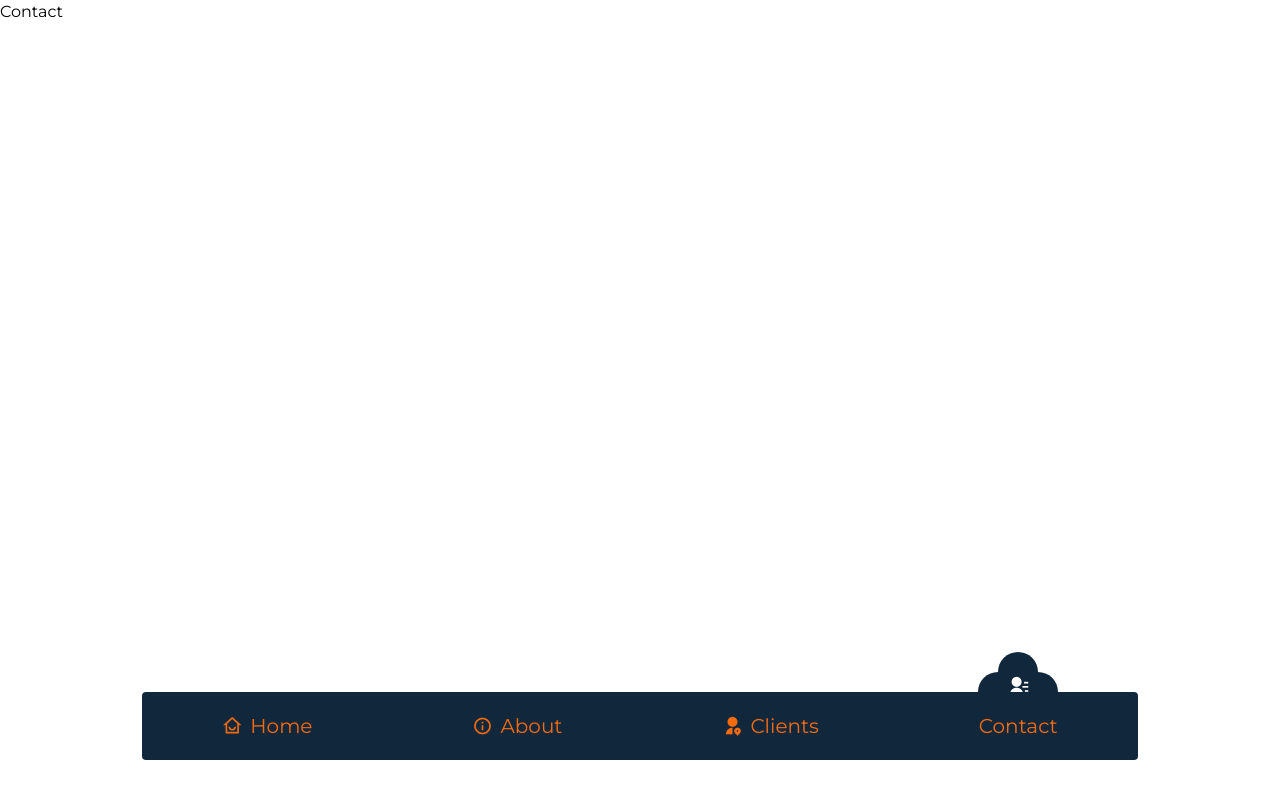
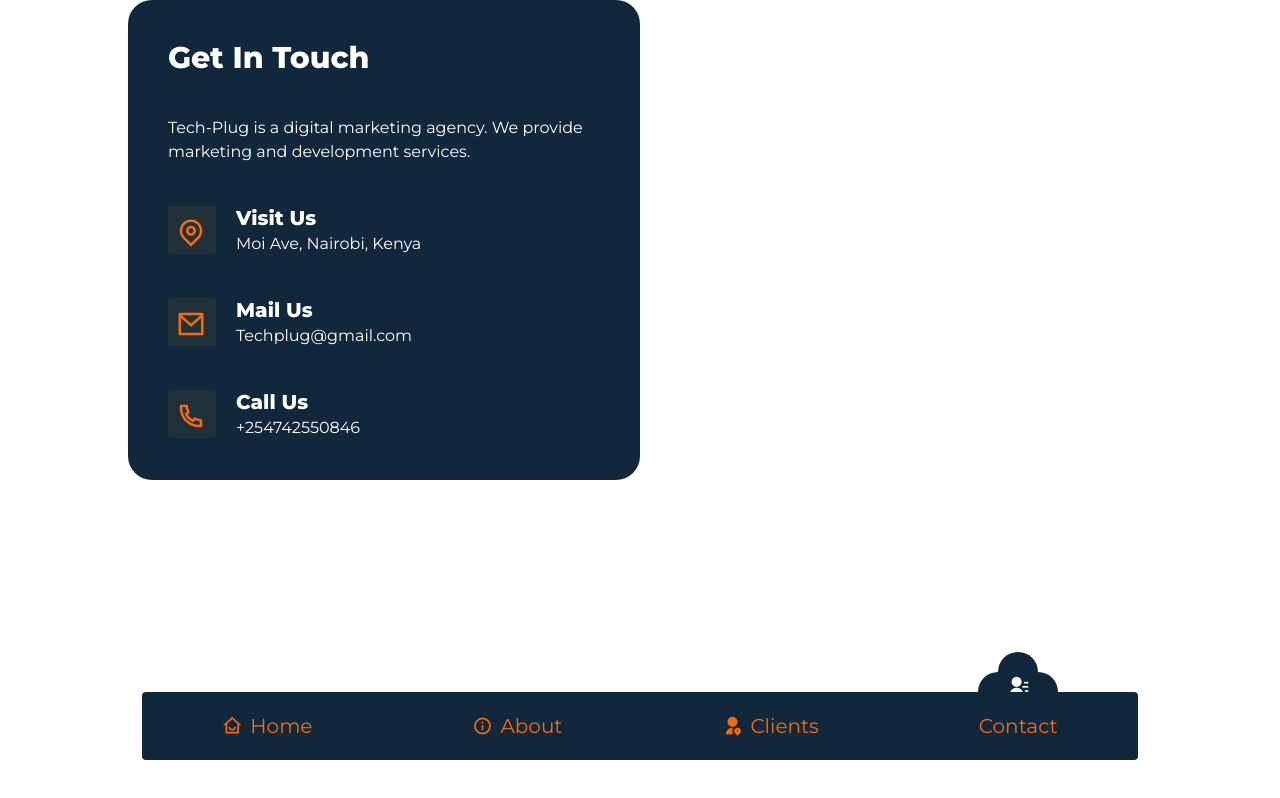
Before and after one commit to cyrilmuchemi/Marketing-Agency-Website, a React (Create React App) app: page /contact in a window 1280 px wide. Built offline with nearby package versions, Linux system fonts and the light colour scheme.

Commit message:
Create address section in the contact form

```diff
--- /dev/null
+++ b/src/pages/Contact/Address.js
@@ -0,0 +1,44 @@
+import React from 'react';
+
+const Address = () => {
+  return (
+    <div>
+      <div className='bg-primary rounded-3xl flex flex-col space-y-10 p-10 text-white'>
+        <h1 className='text-3xl font-semibold'>Get In Touch</h1>
+        <p>
+          Tech-Plug is a digital marketing agency. We provide marketing and development services.
+        </p>
+        <div className='flex space-x-5 items-center'>
+          <div className='h-12 w-12 bg-[#ffa60010] p-2 rounded'>
+          <i className="ri-map-pin-line text-3xl text-secondary"></i>
+          </div>
+          <div>
+          <h2 className='font-semibold text-xl'>Visit Us</h2>
+            <p>Moi Ave, Nairobi, Kenya</p>
+          </div>
+        </div>
+        <div className='flex space-x-5 items-center'>
+          <div className='h-12 w-12 bg-[#ffa60010] p-2 rounded'>
+          <i className="ri-mail-line text-3xl text-secondary"></i>
+          </div>
+          <div>
+            <h2 className='font-semibold text-xl'>Mail Us</h2>
+            <p>Techplug@gmail.com</p>
+          </div>
+        </div>
+        <div className='flex space-x-5 items-center'>
+          <div className='h-12 w-12 bg-[#ffa6000f] p-2 rounded'>
+          <i className="ri-phone-line text-3xl text-secondary"></i>
+          </div>
+          <div>
+            <h2 className='font-semibold text-xl'>Call Us</h2>
+            <p>+254742550846</p>
+          </div>
+        </div>
+      </div>
+
+    </div>
+  )
+}
+
+export default Address;
--- /dev/null
+++ b/src/pages/Contact/ContactForm.js
@@ -0,0 +1,11 @@
+import React from 'react';
+
+const ContactForm = () => {
+  return (
+    <div>
+
+    </div>
+  )
+}
+
+export default ContactForm;
--- a/src/pages/Contact/index.js
+++ b/src/pages/Contact/index.js
@@ -1,12 +1,17 @@
 import React from 'react';
 import Layout from '../../components/Layout';
+import Address from './Address';
+import ContactForm from './ContactForm';
 
 const Contact = () => {
   return (
     <Layout>
-      <h1>Contact</h1>
+      <div className='grid grid-cols-2 px-32'>
+      <Address/>
+      <ContactForm/>
+      </div>
     </Layout>
   )
 }
 
-export default Contact
+export default Contact;
```
